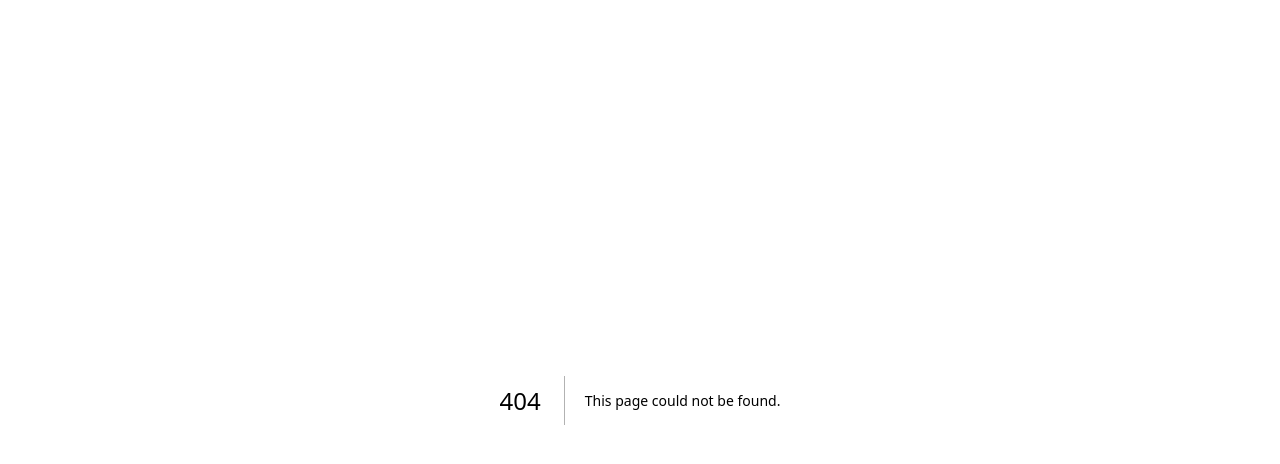
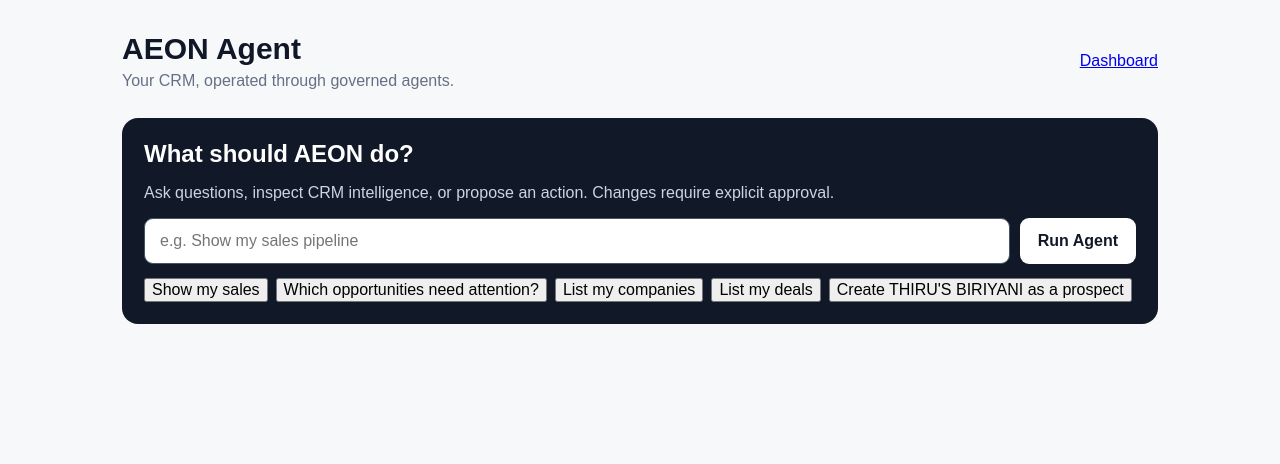
Before and after one commit to CMKIXVI/AEONCRM, a Next.js app in the folder apps/web/: page /agent in a window 1280 px wide. Before the commit this address had no page. Shown: the top 464 px of the page. Built offline with nearby package versions, Linux system fonts and the light colour scheme.

Commit message:
feat(agent): add dedicated AEON Agent workspace

```diff
--- /dev/null
+++ b/apps/web/app/agent/page.tsx
@@ -0,0 +1,56 @@
+"use client";
+
+import { FormEvent, useState } from "react";
+
+type AgentResult = {
+  intent?: string;
+  message?: string;
+  requiresApproval?: boolean;
+  plan?: { explanation?: string; tool?: string; arguments?: Record<string, unknown> };
+  data?: unknown;
+};
+
+const commands = [
+  "Show my sales",
+  "Which opportunities need attention?",
+  "List my companies",
+  "List my deals",
+  "Create THIRU'S BIRIYANI as a prospect",
+];
+
+export default function AgentPage() {
+  const [query, setQuery] = useState("");
+  const [result, setResult] = useState<AgentResult | null>(null);
+  const [loading, setLoading] = useState(false);
+  const [approved, setApproved] = useState(false);
+  const [error, setError] = useState("");
+
+  async function run(message = query, approval = false) {
+    if (!message.trim()) return;
+    setLoading(true); setError("");
+    try {
+      const response = await fetch("/api/agent", { method: "POST", headers: { "Content-Type": "application/json" }, body: JSON.stringify({ message: message.trim(), approved: approval }) });
+      const body = await response.json();
+      if (!response.ok) throw new Error(body.error || "Agent request failed");
+      setResult(body.data ?? body); setApproved(approval);
+    } catch (e) { setError(e instanceof Error ? e.message : "Agent request failed"); }
+    finally { setLoading(false); }
+  }
+
+  function submit(e: FormEvent) { e.preventDefault(); void run(); }
+
+  return <main className="main" style={{ maxWidth: 1100, margin: "0 auto", padding: 32 }}>
+    <header className="top"><div><h1 className="title">AEON Agent</h1><div className="subtitle">Your CRM, operated through governed agents.</div></div><a href="/">Dashboard</a></header>
+    <section className="agent" style={{ marginTop: 24 }}>
+      <h2>What should AEON do?</h2>
+      <p>Ask questions, inspect CRM intelligence, or propose an action. Changes require explicit approval.</p>
+      <form className="agentbox" onSubmit={submit}><input value={query} onChange={e => setQuery(e.target.value)} placeholder="e.g. Show my sales pipeline" /><button disabled={loading}>{loading ? "Running…" : "Run Agent"}</button></form>
+      <div style={{ display: "flex", gap: 8, flexWrap: "wrap", marginTop: 14 }}>{commands.map(c => <button key={c} onClick={() => { setQuery(c); void run(c); }} disabled={loading}>{c}</button>)}</div>
+    </section>
+    {error && <div className="agentmessage">{error}</div>}
+    {result && <section className="grid" style={{ marginTop: 20 }}>
+      <div className="panel"><h3>Agent response</h3><p>{result.message || "Execution completed."}</p>{result.intent && <div className="muted">Intent: {result.intent}</div>}{result.data != null && <pre style={{ whiteSpace: "pre-wrap", overflow: "auto", marginTop: 16 }}>{JSON.stringify(result.data, null, 2)}</pre>}</div>
+      <div className="panel"><h3>{result.requiresApproval ? "Approval required" : "Execution trace"}</h3>{result.plan ? <><p>{result.plan.explanation || "AEON prepared an action."}</p><div className="muted">Tool: {result.plan.tool || "—"}</div>{result.requiresApproval && !approved && <button style={{ marginTop: 16 }} onClick={() => void run(query, true)} disabled={loading}>Approve &amp; Execute</button>}</> : <p className="muted">No pending mutation. The request completed within the current read-only boundary.</p>}</div>
+    </section>}
+  </main>;
+}
```
